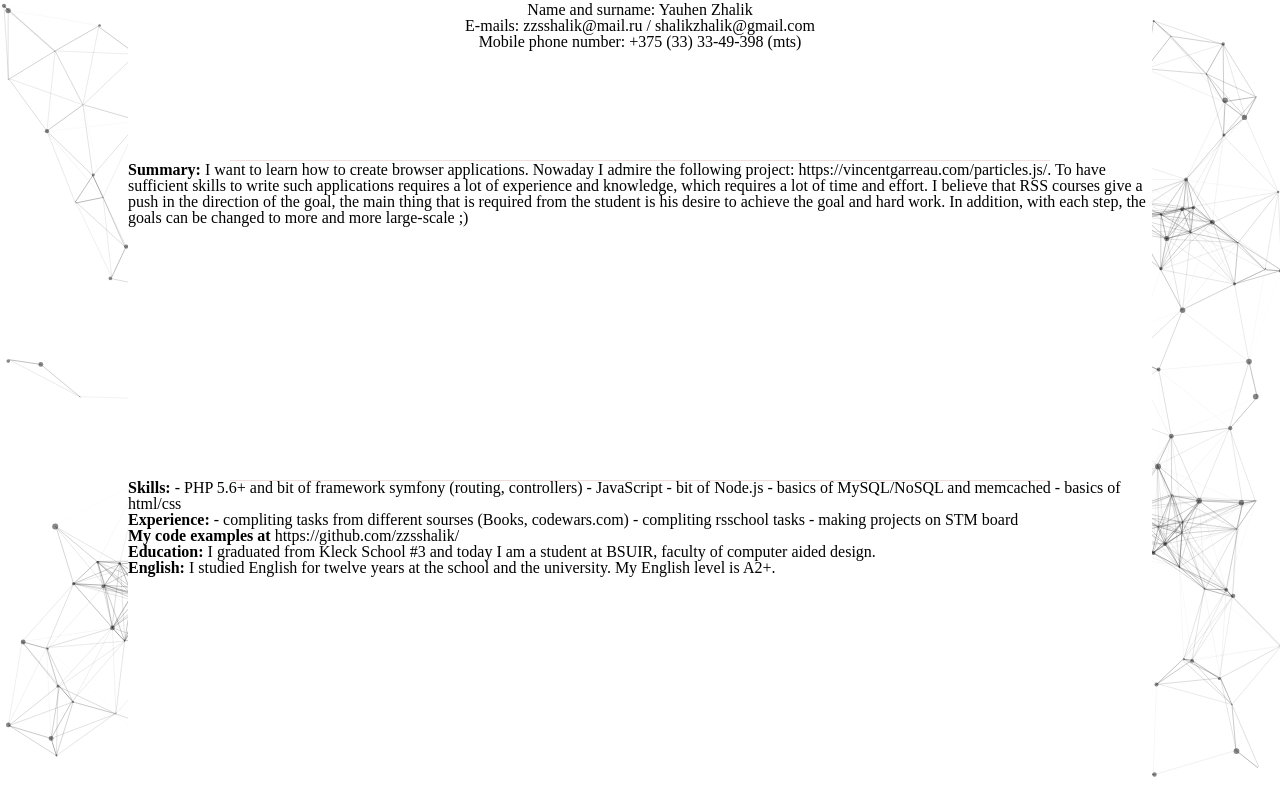
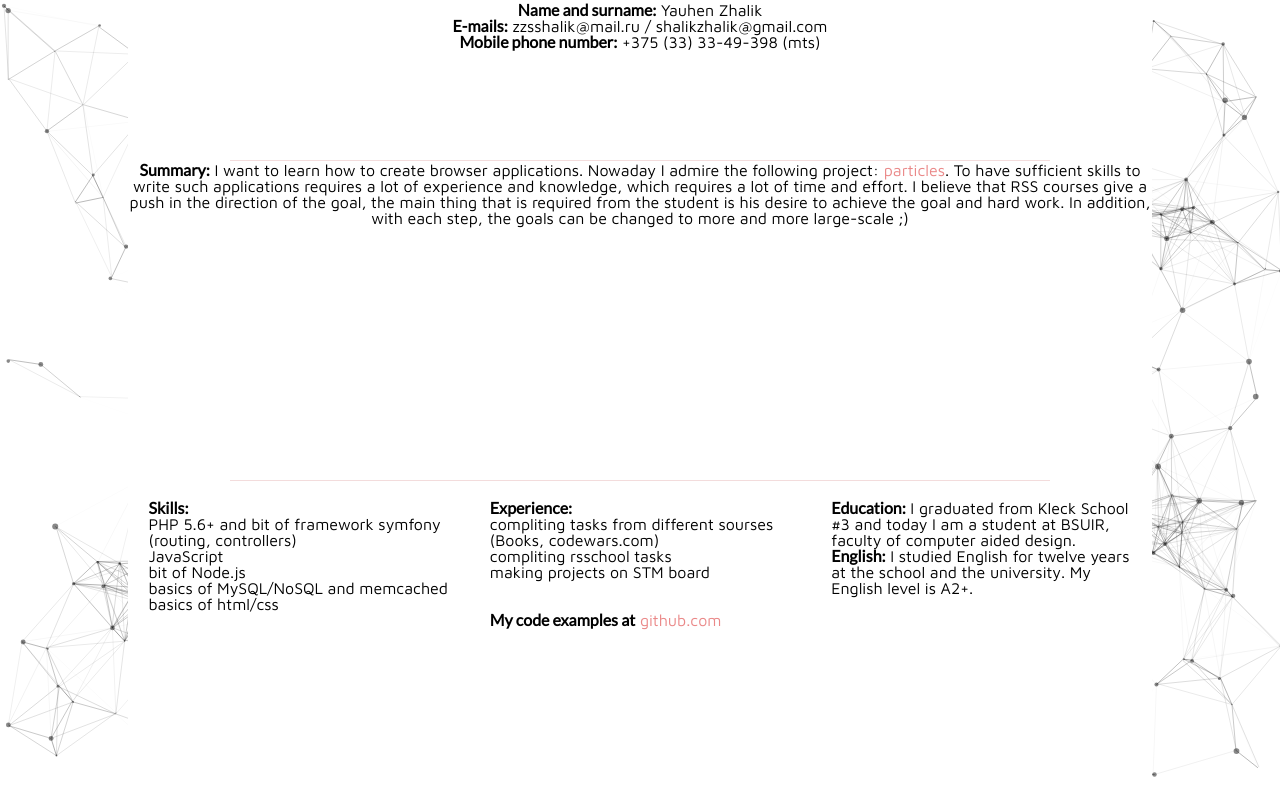
Before and after one commit to zzsshalik/rsschool-2019Q1-cv, a plain HTML site: page index.html in a window 1280 px wide. Drawn offline with Linux system fonts and the light colour scheme.

Commit message:
feat: add few styles

```diff
--- a/index.html
+++ b/index.html
@@ -12,13 +12,13 @@
 <main>
   <section class="person">
       <hr class="first-line">
-      Name and surname:
+     <b> Name and surname:</b>
       Yauhen Zhalik <br>
 
-       E-mails:
+      <b> E-mails:</b>
       zzsshalik@mail.ru / shalikzhalik@gmail.com <br>
 
-       Mobile phone number:
+      <b>Mobile phone number:</b>
       +375 (33) 33-49-398 (mts)
 
   </section>
@@ -26,35 +26,45 @@
       <hr class="second-line">
       <b>Summary:</b>
       I want to learn how to create browser applications.
-      Nowaday I admire the following project: https://vincentgarreau.com/particles.js/.
+      Nowaday I admire the following project: <a href="https://vincentgarreau.com/particles.js/">particles</a>.
       To have sufficient skills to write such applications requires a lot of experience and knowledge,
       which requires a lot of time and effort. I believe that RSS courses give a push in the direction of the goal, the main thing that is required from the student is his desire to achieve the goal and hard work. In addition, with each step, the goals can be changed to more and more large-scale ;)
   </section>
 
-  <section class="skills">
+  <section class="my-skills">
+    <div>
       <b>Skills:</b>
-      - PHP 5.6+ and bit of framework symfony (routing, controllers)
-      - JavaScript
-      - bit of Node.js
-      - basics of MySQL/NoSQL and memcached
-      - basics of html/css
+      <ul>
+        <li> PHP 5.6+ and bit of framework symfony (routing, controllers)</li>
+        <li> JavaScript</li>
+        <li> bit of Node.js </li>
+        <li> basics of MySQL/NoSQL and memcached</li>
+        <li> basics of html/css</li>
+      </ul>
       <br>
+    </div>
 
+    <div>
       <b>Experience:</b>
-      - compliting tasks from different sourses (Books, codewars.com)
-      - compliting rsschool tasks
-      - making projects on STM board
-      <br>
+      <ul>
+        <li> compliting tasks from different sourses (Books, codewars.com)</li>
+        <li> compliting rsschool tasks</li>
+        <li> making projects on STM board</li>
+      </ul>
+      <br><br>
 
-    <b>My code examples at</b> <a href="https://github.com/zzsshalik/">https://github.com/zzsshalik/</a>
+    <b>My code examples at</b> <a href="https://github.com/zzsshalik/">github.com</a>
     <br>
+    </div>
 
+    <div>
       <b>Education:</b>
       I graduated from Kleck School #3 and today I am a student at BSUIR, faculty of computer aided design.
       <br>
 
        <b>English:</b>
       I studied English for twelve years at the school and the university. My English level is A2+.
+    </div>
   </section>
 </main>
 
--- a/styles/style.css
+++ b/styles/style.css
@@ -23,6 +23,16 @@
       ========================================================================== */
 
    /* ---- base ---- */
+   @font-face {
+    font-family: Lato;
+    src: url(../assets/fonts/Lato-Regular.ttf);
+   }
+   @font-face {
+    font-family: Maven;
+    src: url(../assets/fonts/MavenPro-Regular.ttf);
+   }
+
+
 
    html,body{
        width:100%;
@@ -59,11 +69,12 @@
    .summary{
     height: 40%;
     background: transparent;
-
+    text-align: center;
   }
-  .skills{
+  .my-skills{
     height: 40%;
     background:transparent;
+    display:flex;
   }
 
   hr{
@@ -76,5 +87,19 @@
   }
   a{
     text-decoration: none;
-  color:black;
+    color:rgba(221, 61, 61, 0.61);
 }
+.my-skills div{
+  width: 33%;
+  padding: 2%;
+}
+
+.my-skills:nth-child(2){
+  border-left: 1px solid rgb(243, 220, 220);
+}
+main{
+  font-family: Maven;
+}
+b{
+  font-family: Lato;
+}
```
